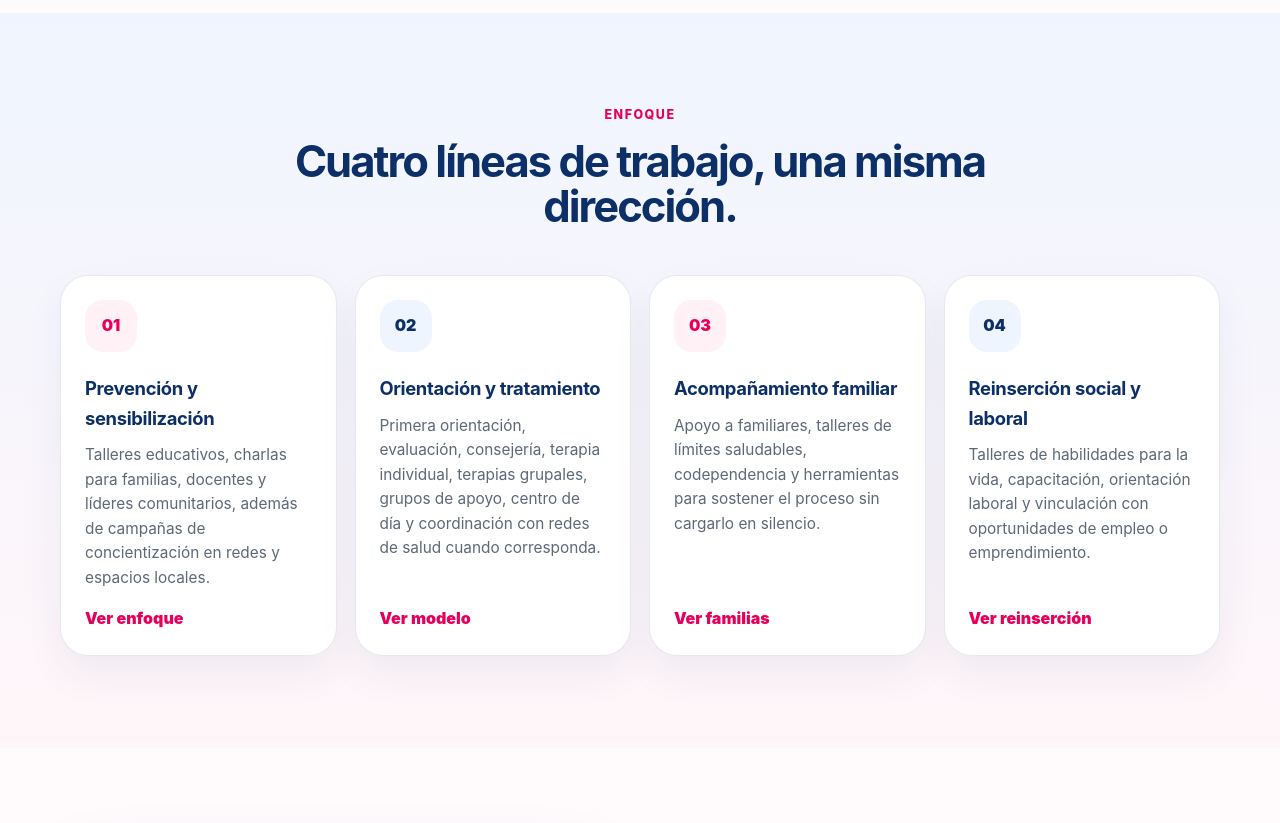
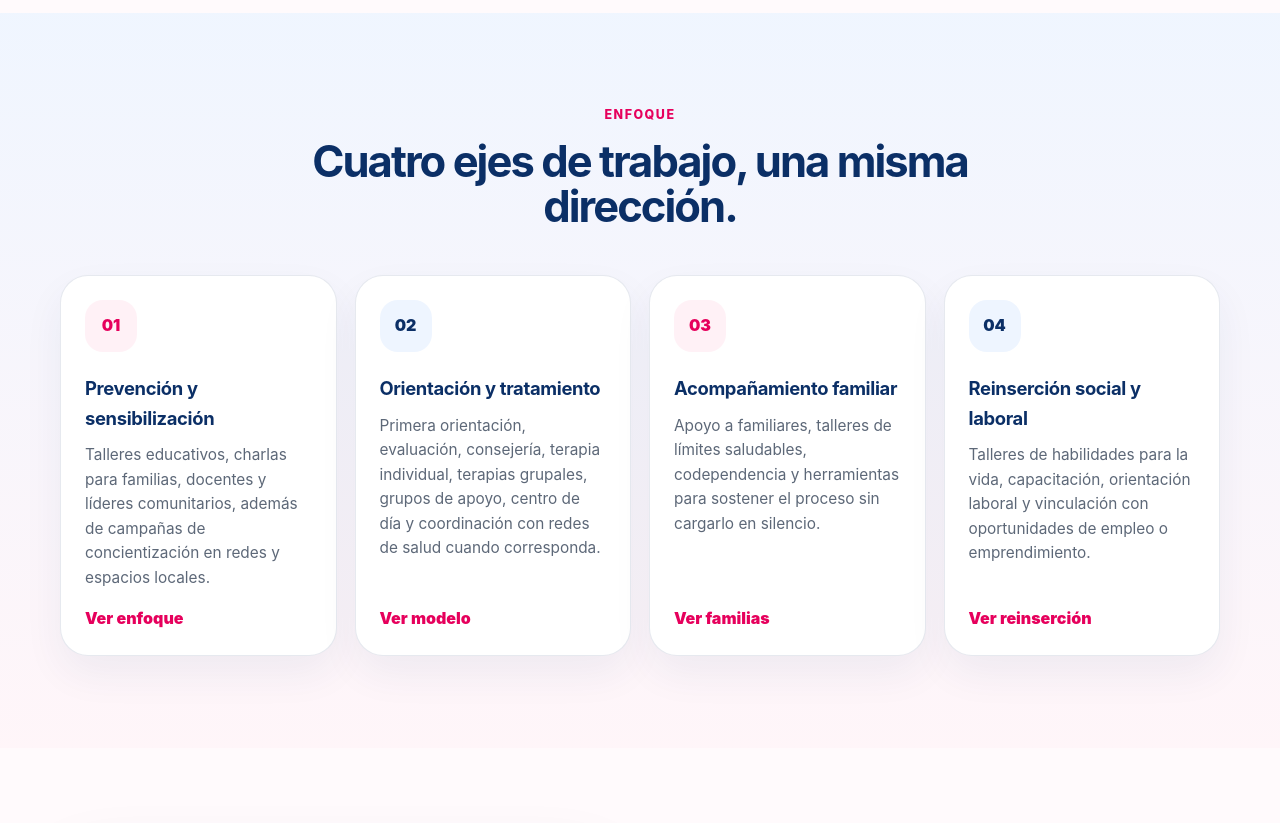
Before and after one commit to markymelaj/senderosistema, a website: page index.html in a window 1280 px wide. Shown: the part 1660-2483 px from the top of the page. Drawn offline with Linux system fonts and the light colour scheme.

Commit message:
Update index.html

```diff
--- a/index.html
+++ b/index.html
@@ -128,7 +128,7 @@
         <div class="container">
           <div class="section-heading centered reveal">
             <p class="eyebrow">Enfoque</p>
-            <h2>Cuatro líneas de trabajo, una misma dirección.</h2>
+            <h2>Cuatro ejes de trabajo, una misma dirección.</h2>
           </div>
 
           <div class="program-grid">
```
